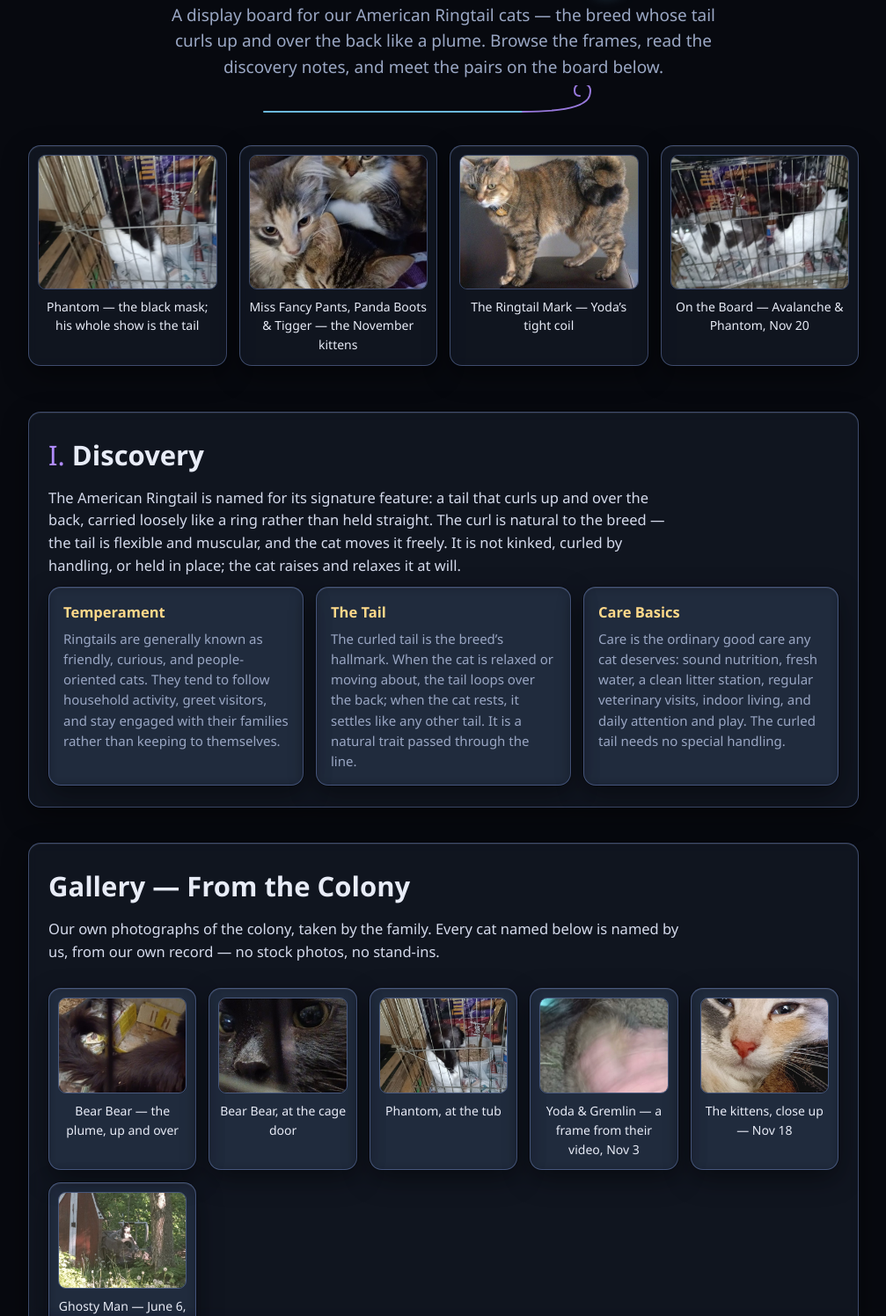
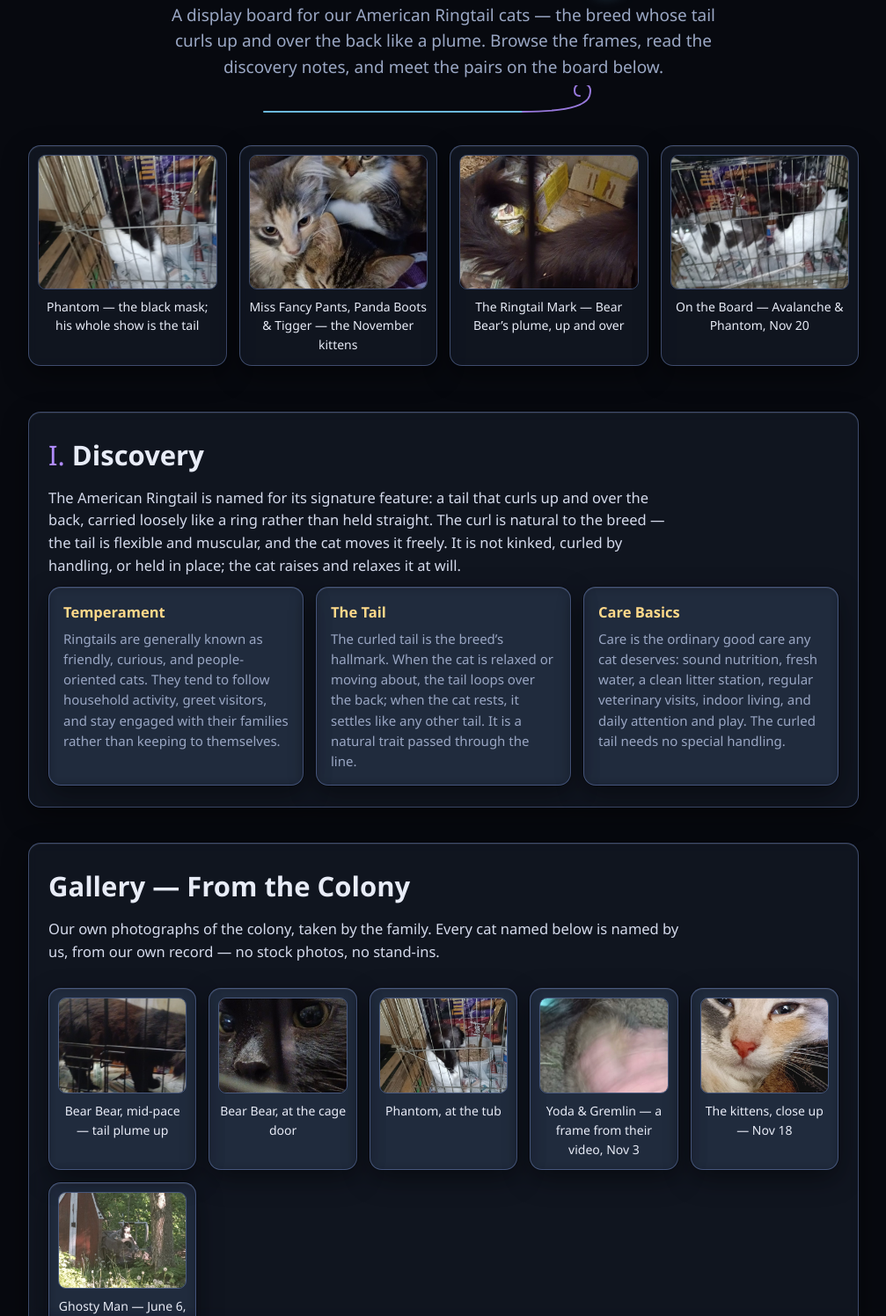
Before and after one commit to apex74-create/ringtail, a plain HTML site: page index.html in a window 1280 px wide. Shown: the part 396-1892 px from the top of the page at 88% size, without its empty margins (136-1143 px from the left). Drawn offline with Linux system fonts and the light colour scheme.

Commit message:
Correction: remove the false Yoda frame
The hero 'Ringtail Mark' frame carried an internet lookalike reference
photo captioned as Yoda. It was not Yoda (owner correction, Nov 27, 2026:
Yoda's tail is turned down, always down, curled, held to the side).
The reference image and its asset are removed entirely. The Mark frame
now carries Bear Bear's plume (the owners' own photo, owner-annotated
as the tail in full plume curled up and over), and the Gallery slot it
vacated now carries Bear Bear mid-pace from the same Nov 18 set.

```diff
--- a/index.html
+++ b/index.html
@@ -116,7 +116,7 @@
     <div class="frames">
       <figure class="frame glass"><div class="photo filled"><img src="assets/phantom-mask.jpg" alt="Phantom, the white cat with the black mask, close to the camera"></div><figcaption>Phantom &mdash; the black mask; his whole show is the tail</figcaption></figure>
       <figure class="frame glass"><div class="photo filled"><img src="assets/kittens-pile.jpg" alt="Three kittens piled together on the couch"></div><figcaption>Miss Fancy Pants, Panda Boots &amp; Tigger &mdash; the November kittens</figcaption></figure>
-      <figure class="frame glass"><div class="photo filled"><img src="assets/yoda-coil.jpg" alt="Yoda standing with her tail in a tight coil over her back"></div><figcaption>The Ringtail Mark &mdash; Yoda&rsquo;s tight coil</figcaption></figure>
+      <figure class="frame glass"><div class="photo filled"><img src="assets/bear-bear-plume.jpg" alt="Bear Bear from behind, his long dark tail in a full plume up and over"></div><figcaption>The Ringtail Mark &mdash; Bear Bear&rsquo;s plume, up and over</figcaption></figure>
       <figure class="frame glass"><div class="photo filled"><img src="assets/colony-cage.jpg" alt="The colony cage: Avalanche the gray-and-white at left, Phantom at right"></div><figcaption>On the Board &mdash; Avalanche &amp; Phantom, Nov 20</figcaption></figure>
     </div>
   </div>
@@ -157,7 +157,7 @@
     <p class="body">Our own photographs of the colony, taken by the family. Every cat named
       below is named by us, from our own record &mdash; no stock photos, no stand-ins.</p>
     <div class="frames">
-      <figure class="frame glass"><div class="photo filled"><img src="assets/bear-bear-plume.jpg" alt="Bear Bear from behind, his long dark tail in a full plume up and over"></div><figcaption>Bear Bear &mdash; the plume, up and over</figcaption></figure>
+      <figure class="frame glass"><div class="photo filled"><img src="assets/bear-bear-pace.jpg" alt="Bear Bear mid-pace in his cage, coat in motion, tail plume up at the rear"></div><figcaption>Bear Bear, mid-pace &mdash; tail plume up</figcaption></figure>
       <figure class="frame glass"><div class="photo filled"><img src="assets/bear-bear-door.jpg" alt="Bear Bear close up at his cage door, eyes wide, nose at the bars"></div><figcaption>Bear Bear, at the cage door</figcaption></figure>
       <figure class="frame glass"><div class="photo filled"><img src="assets/phantom-tub.jpg" alt="Phantom from behind at the litter tub, black cap and saddle showing"></div><figcaption>Phantom, at the tub</figcaption></figure>
       <figure class="frame glass"><div class="photo filled"><img src="assets/yoda-gremlin-frame.jpg" alt="A frame from the family's video of Yoda and Gremlin, Nov 3, 2026"></div><figcaption>Yoda &amp; Gremlin &mdash; a frame from their video, Nov 3</figcaption></figure>
```
Also changed, not shown: assets/bear-bear-pace.jpg (added), assets/yoda-coil.jpg (deleted).
